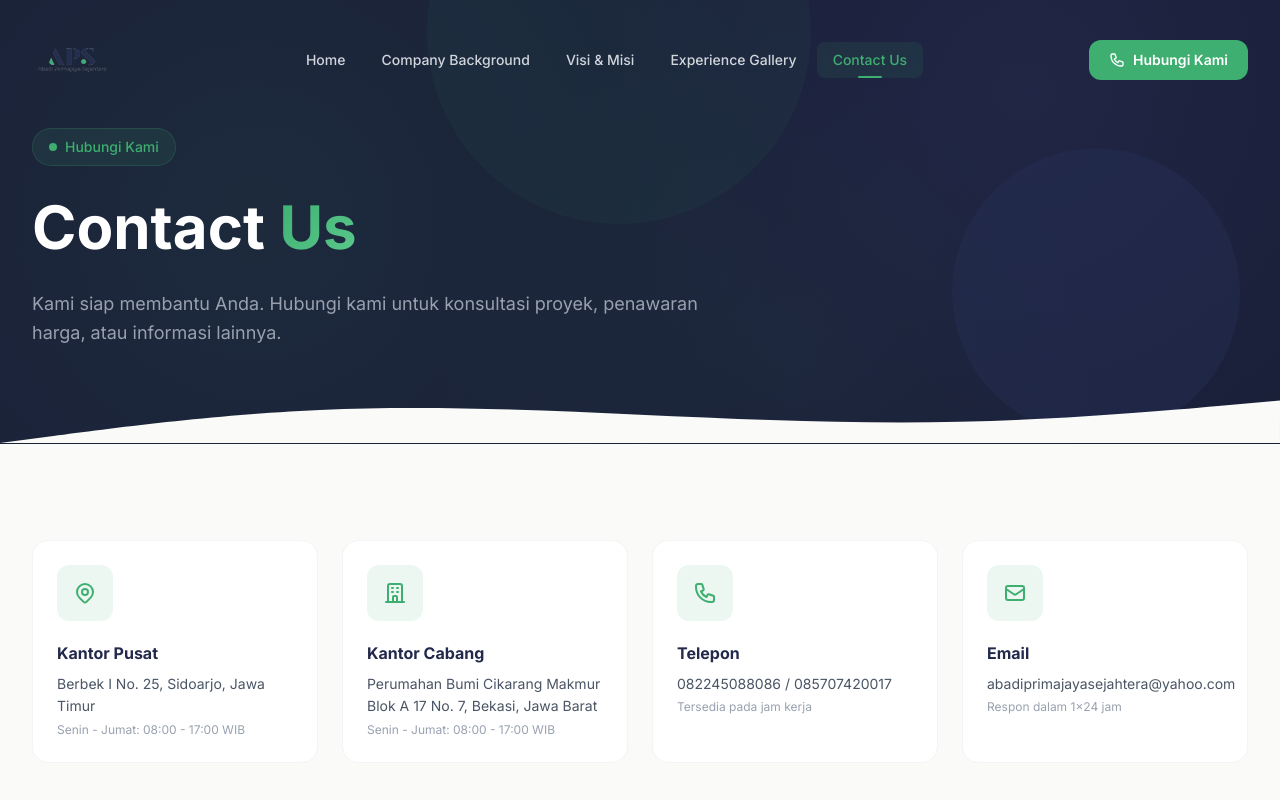
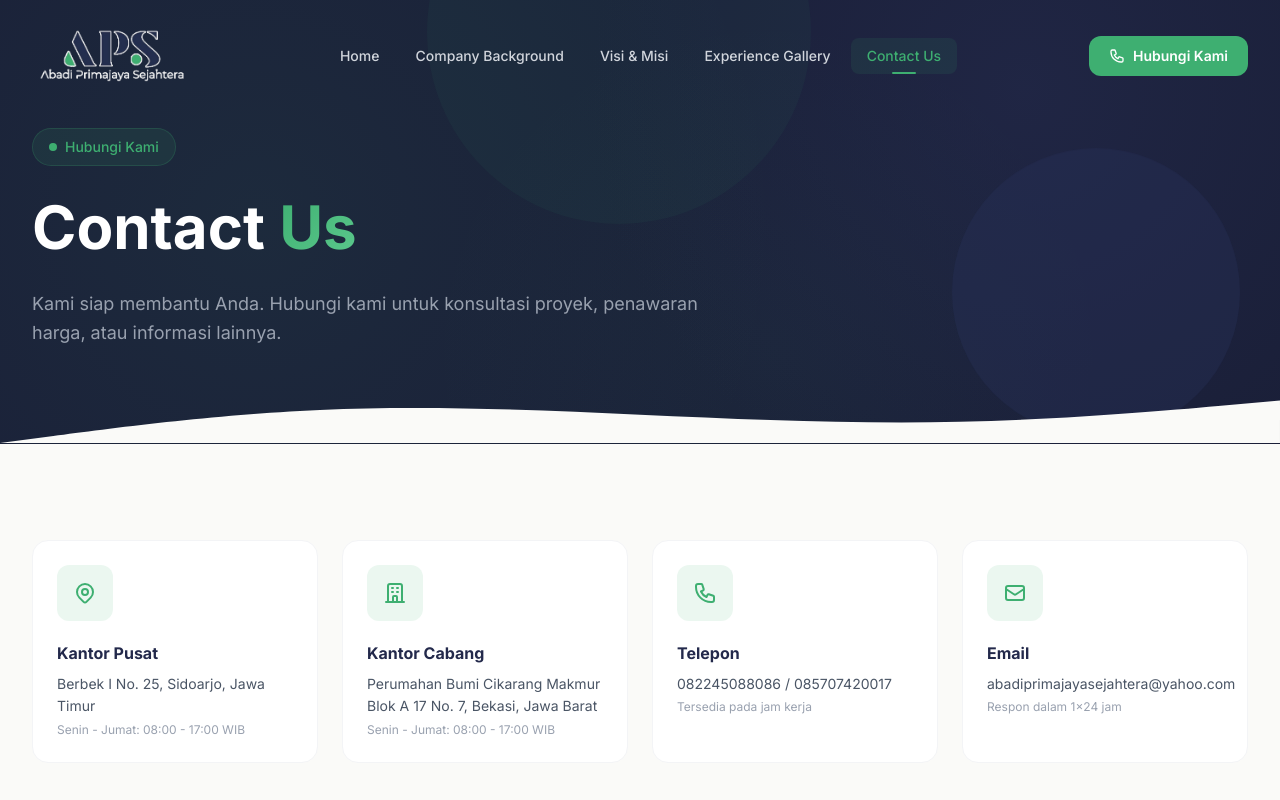
Before and after one commit to iamrnldo/AbadiPrimaJayaSejahtera_Company-Profile, a React (Vite) app: page /#/contact-us in a window 1280 px wide. Shown: the top 800 px of the page. Built offline with nearby package versions, Linux system fonts and the light colour scheme.

Commit message:
production

```diff
--- a/src/components/Navbar.tsx
+++ b/src/components/Navbar.tsx
@@ -1,4 +1,4 @@
-import Logo from '../assets/img/logo/logo.png';
+import Logo from '../assets/img/logo/logo2.png';
 import { useState, useEffect } from 'react';
 import { Link, useLocation } from 'react-router-dom';
 
@@ -29,18 +29,18 @@ export function Navbar() {
   return (
     <nav
       className={`fixed top-0 left-0 right-0 z-50 transition-all duration-500 ${
-        scrolled ? "navbar-scrolled py-3" : "bg-transparent py-5"
+        scrolled ? "navbar-scrolled py-2" : "bg-transparent py-4"
       }`}
     >
       <div className="max-w-7xl mx-auto px-4 sm:px-6 lg:px-8">
         <div className="flex items-center justify-between">
           {/* Logo */}
-          <Link to="/" className="flex items-center gap-3 group">
-            <div className="w-24 h-24 sm:w-20 sm:h-20 transition-transform duration-300 group-hover:scale-110">
+          <Link to="/" className="flex items-center group">
+            <div className="h-16 lg:h-20 flex items-center transition-transform duration-300 group-hover:scale-105">
               <img
                 src={Logo}
                 alt="Logo APS"
-                className="w-full h-full object-contain"
+                className="h-full w-auto object-contain"
                 onError={(e) => {
                   const target = e.target as HTMLImageElement;
                   target.style.display = "none";
@@ -52,7 +52,6 @@ export function Navbar() {
                 }}
               />
             </div>
-            <div className="hidden sm:block"></div>
           </Link>
 
           {/* Desktop Navigation */}
```
Also changed, not shown: src/assets/img/logo/logo2.png (added).
